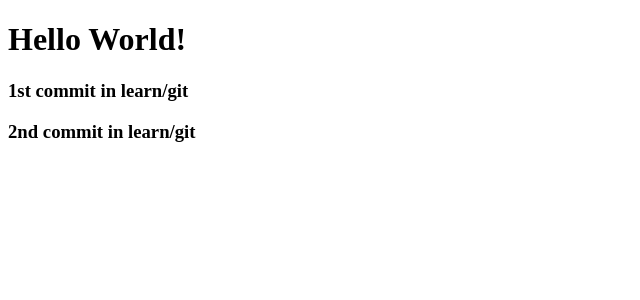
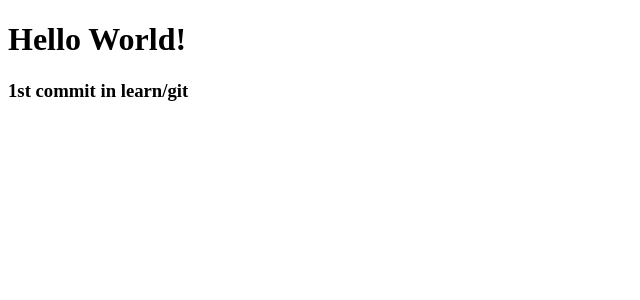
Before and after one commit to learn-With-Fun-16/ng-nostalgia, an Angular app: page / in a window 1280 px wide. Shown: the top 300 px of the page, without its empty margins (0-640 px from the left). Built offline with nearby package versions, Linux system fonts and the light colour scheme.

Commit message:
Revert "my coomit is. 2nd commit in learn/git"
This reverts commit 8d93ea088f78716939907358e06660265139ab0a.

```diff
--- a/src/app/app.html
+++ b/src/app/app.html
@@ -1,3 +1,2 @@
 <h1>Hello World!</h1>
 <h3>1st commit in learn/git</h3>
-<h3>2nd commit in learn/git</h3>
```
